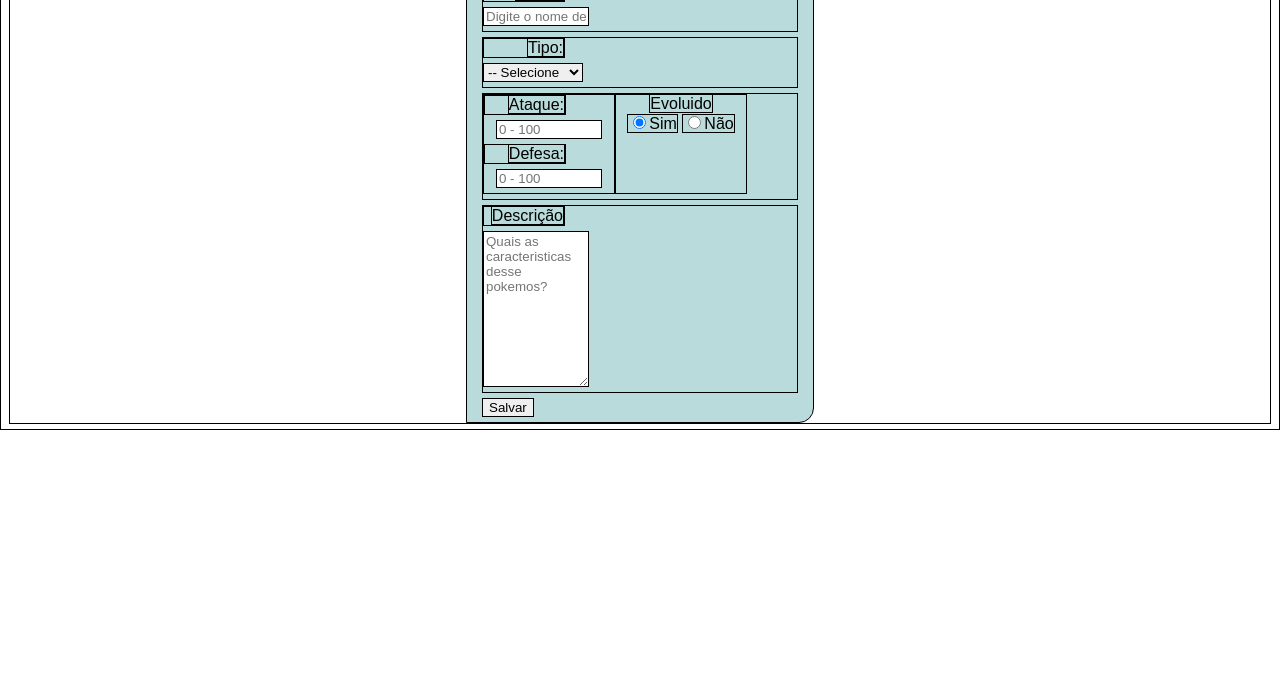
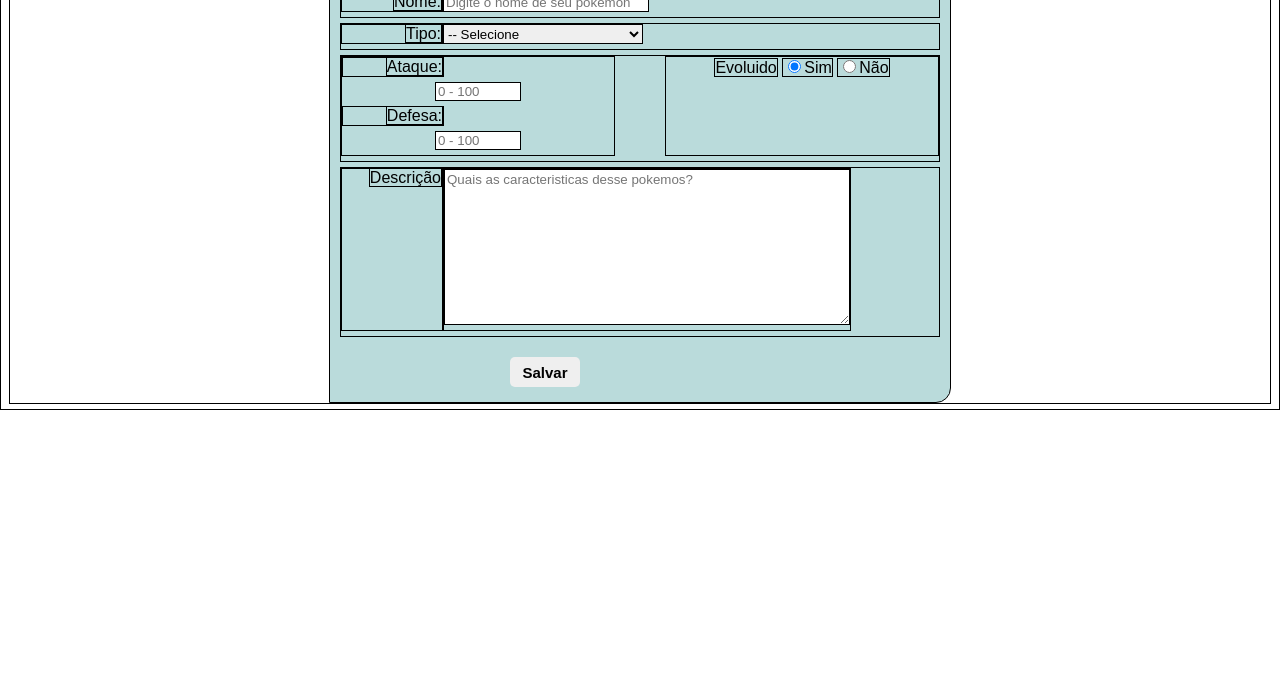
Before and after one commit to Peter-loliveira/Desenvolvimento_Web, a plain HTML site: page aula_10_02_POKEMON.html in a window 1280 px wide. Shown: the part 115-800 px from the top of the page. Drawn offline with Linux system fonts and the light colour scheme.

Commit message:
Box-Shadown

```diff
--- a/aula_10_02_POKEMON.html
+++ b/aula_10_02_POKEMON.html
@@ -10,14 +10,14 @@
 
 <body>
     <form id="formBasico" action="">
-        <h1>PokeSystem</h1>
-        <div id="nome">
+        <h1 class="blocosExternos">PokeSystem</h1>
+        <div id="nome" class="blocosExternos">
             <div class="comprimetoLabel">
                 <label for="">Nome:</label>
             </div>
             <input class="tamanho" type="text" placeholder="Digite o nome de seu pokemon">
         </div>
-        <div id="tipos">
+        <div id="tipos" class="blocosExternos">
             <div class="comprimetoLabel">
                 <label for="">Tipo:</label>
             </div>
@@ -33,27 +33,31 @@
                 <option value="Babaca">Babaca</option>
             </select>
         </div>
-        <div id="poder">
-            <div class="item" id="status" class>
+        <div id="poder" class="blocosExternos">
+            <div class="item" id="status">
                 <div class="comprimetoLabel">
-                    <label for="">Ataque:</label></div>
-                <input class="tamanho" type="number" name="" id="Ataque" placeholder="0 - 100">
+                    <label for="">Ataque:</label>
+                </div>
+                <input class="inNumeros" type="number" name="" id="Ataque" placeholder="0 - 100">
                 <div class="comprimetoLabel">
-                    <label for="">Defesa:</label></div>
-                <input class="tamanho" type="number" name="" id="Defesa" placeholder="0 - 100">
+                    <label for="">Defesa:</label>
+                </div>
+                <input class="inNumeros" type="number" name="" id="Defesa" placeholder="0 - 100">
             </div>
             <div class="item" id="evoluido">
                 <label for="">Evoluido</label>
-                <br>
+
                 <label><input type="radio" name="evoluido" id="cbSim" checked>Sim</label>
                 <label><input type="radio" name="evoluido" id="cbNim">Não</label>
             </div>
         </div>
-        <div id="descicao">
+        <div id="descricao" class="blocosExternos">
             <div class="comprimetoLabel">
                 <label>Descrição</label>
             </div>
-            <textarea class="tamanho" name="" cols="30" rows="10" placeholder="Quais as caracteristicas desse pokemos?"></textarea>
+            <div>
+                <textarea name="" cols="30" rows="10" placeholder="Quais as caracteristicas desse pokemos?"></textarea>
+            </div>
         </div>
         <button>Salvar</button>
     </form>
--- a/css/css2_POKEMON.css
+++ b/css/css2_POKEMON.css
@@ -2,14 +2,14 @@
     font-family: Arial, Helvetica, sans-serif;
     margin-bottom: 5px;
     border: black 1px solid;
-    /* border: 1px solid; */
 }
 
 form {
     background-color: #1586864b;
-    width: fit-content;
+    width: 600px;
+    /* width: fit-content; */
     margin: 0 auto;
-    padding: 0px 15px;
+    padding: 10px;
     margin-top: 20px;
     border-radius: 15px 0px;
 }
@@ -18,17 +18,8 @@ h1 {
     text-align: center;
 }
 
-/* #nome input {
-    width: 300px;
-    margin-left: 10px;
-}
-
-#status input {
-    width: 60px;
-} */
-
 .tamanho {
-    width: 100px;
+    width: 200px;
 }
 
 #status, #evoluido {
@@ -36,24 +27,19 @@ h1 {
 }
 
 #evoluido {
-    /* float: right; */
-    /* margin-top: -56px; */
-    margin-right: 50px;
+    float: right;
+    text-align: center;
+    margin-left: 50px;
 }
 
 textarea {
     vertical-align: top;
-    width: 285px;
+    width: 400px;
+    float: right;
 }
 
 #poder {
     display: flex;
-}
-
-/* #tipos select {
-    width: 305px;
-    margin-left: 22px; */
-
 }
 
 button {
@@ -73,7 +59,7 @@ button:hover {
 }
 
 .item {
-    width: 130px;
+    width: 400px;
 }
 
 label {
@@ -81,7 +67,7 @@ label {
 }
 
 .comprimetoLabel {
-    width: 80px;
+    width: 100px;
     text-align: right;
 }
 
@@ -92,3 +78,13 @@ label {
 /* display: flex; alinhamento em lina
 width: fit-content; tamanho do pai = ao tamanho máximo dos filhos
 */
+
+.blocosExternos {
+    /* background-color: red; */
+    /* width: 400px; */
+    display: flex;
+}
+
+.inNumeros {
+    width: 80px;
+}
--- a/css/css_JAVA.css
+++ b/css/css_JAVA.css
@@ -37,6 +37,7 @@ button{
 button:hover{
     background-color: #21a021ce;
     color: black;
+    transition: .3s;
 }
 
 .botaoGerado{
@@ -44,8 +45,7 @@ button:hover{
 }
 
 .botaoGerado:hover{
-    margin-top: 50px;
-    background-color: blue;
+    box-shadow: 5px 5px 16px 0px #422d2d;
 }
 
 #quantidade{
```
